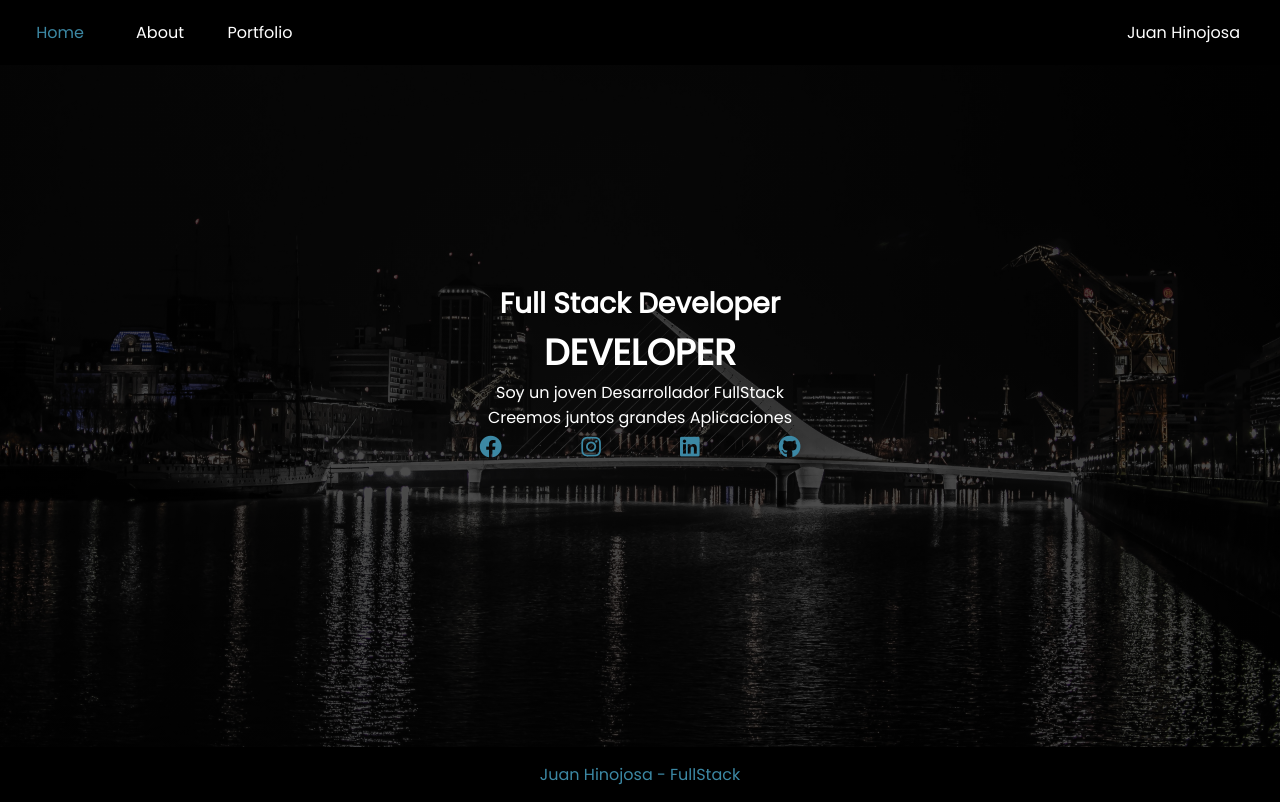
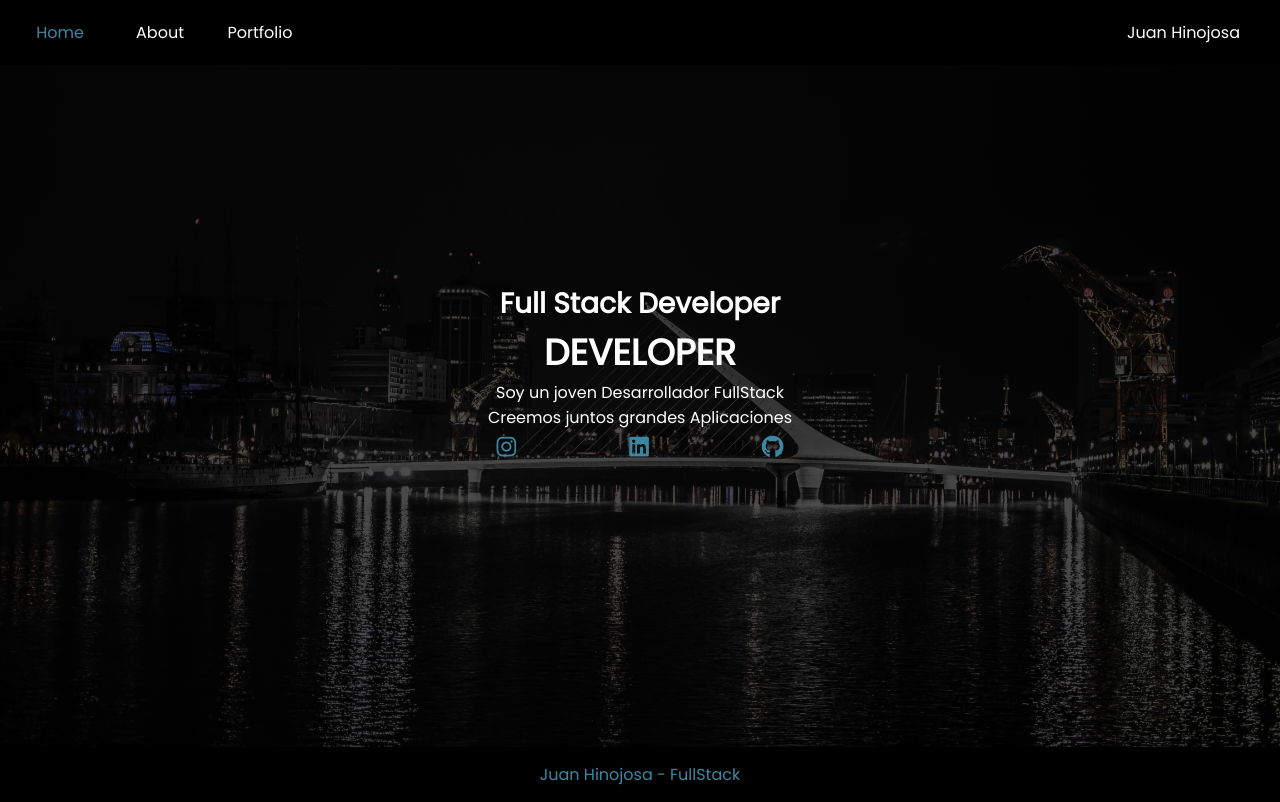
Before and after one commit to juanma-hinojosa/portfolio-react, a React (Create React App) app: page / in a window 1280 px wide. Built offline with nearby package versions, Linux system fonts and the light colour scheme.

Commit message:
Nuevos Skill

```diff
--- a/src/pages/home.js
+++ b/src/pages/home.js
@@ -13,9 +13,9 @@ export default function Home() {
                     <p>Creemos juntos grandes Aplicaciones</p>
                 </div>
                 <div className="links">
-                    <a href="https://www.facebook.com/juan.hinojosa.359/" target="_blank" rel="noreferrer">
+                    {/* <a href="https://www.facebook.com/juan.hinojosa.359/" target="_blank" rel="noreferrer">
                         <i className="fab fa-facebook"></i>
-                    </a>
+                    </a> */}
                     <a href="https://www.instagram.com/juanma.hinojosa/?hl=es" target="_blank" rel="noreferrer">
                         <i className="fab fa-instagram"></i>
                     </a>
--- a/src/pages/skills-projects.js
+++ b/src/pages/skills-projects.js
@@ -12,7 +12,7 @@ export default function Porfolio() {
             .then((res) => res.json())
             .then(
                 (result) => {
-                    console.log(result);
+                    // console.log(result);
                     setRepos(result.public_repos)
                 },
                 (error) => {
@@ -31,10 +31,11 @@ export default function Porfolio() {
         // { language: "Postgres SQL", imagen: 7 },
         { language: "Node JS", imagen: 8 },
         { language: "HBS", imagen: 14},
-        // { language: "Mongo DB", imagen: 13 },
+        { language: "Mongo DB", imagen: 13 },
+        { language: "FireBase", imagen: 15 },
         { language: "Python", imagen: 10 },
         { language: "React Js", imagen: 11 },
-        // { language: "Angular Js", imagen: 12 },
+        { language: "Angular Js", imagen: 12 },
     ]
     const projects = [
         { imagen: 6, titulo: "Spotify", job: "Interface con HTML & CSS", url: "https://juanma-hinojosa.github.io/spotify-utn/", urlGit: "https://github.com/juanma-hinojosa/spotify-utn" },
```
Also changed, not shown: src/img/skills/skill-15.png (added).
